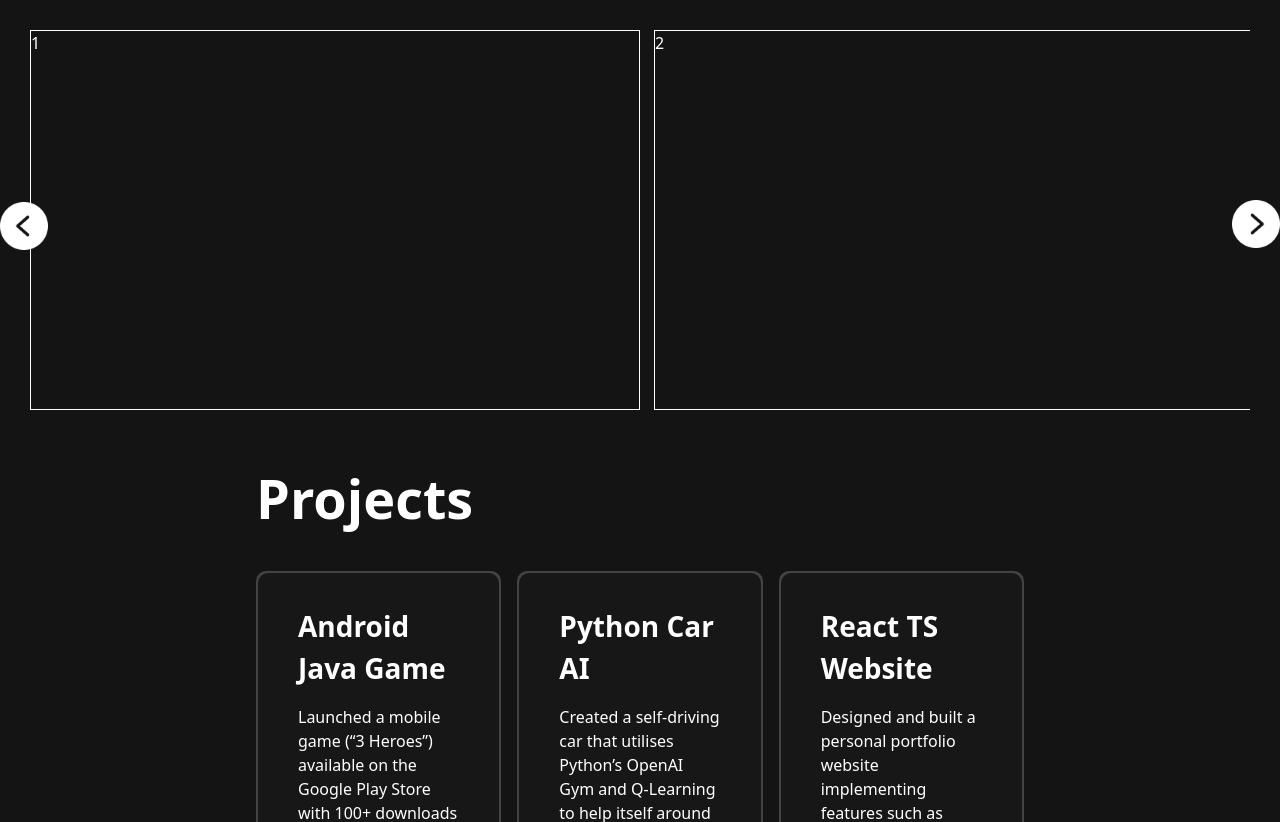
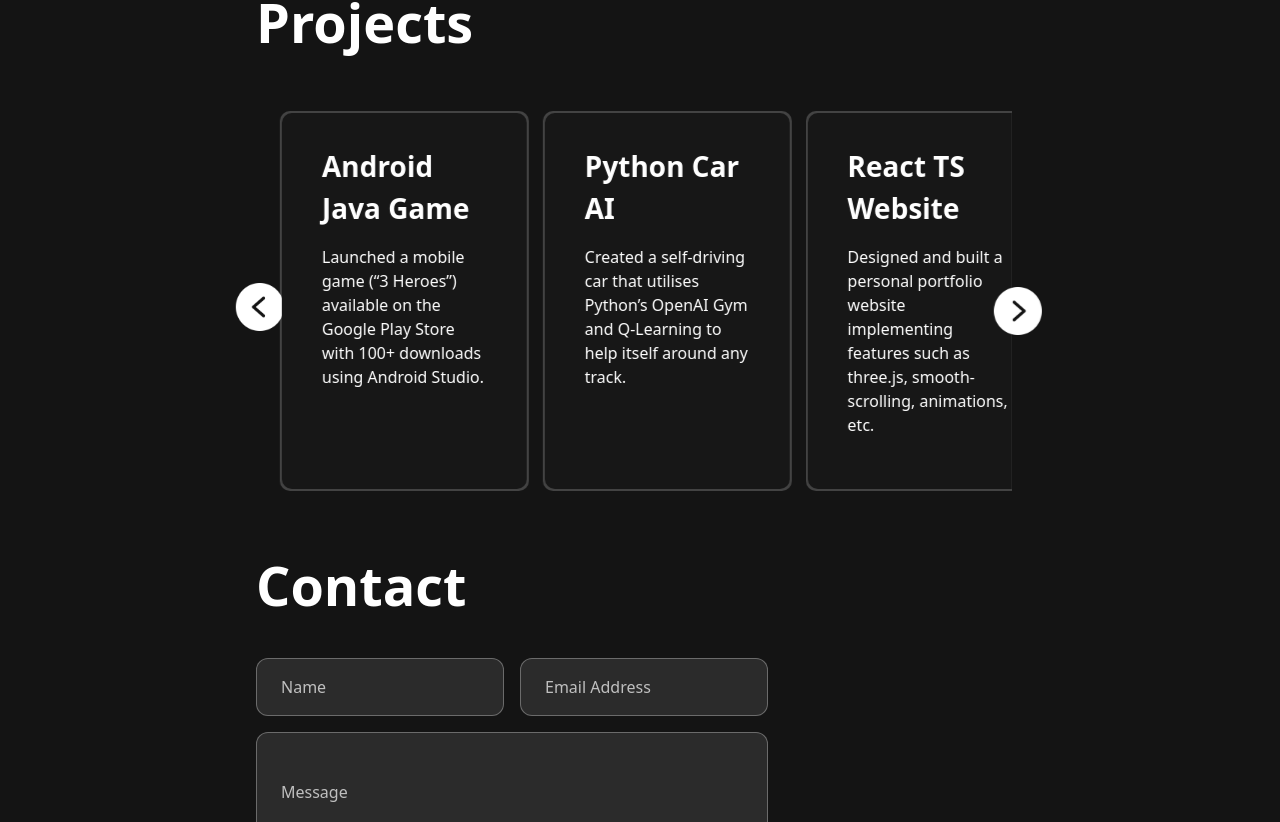
Before and after one commit to NewtonYuan/portfolio, a React (Create React App) app: page / in a window 1280 px wide. Shown: the part 2718-3540 px from the top of the page. Built offline with nearby package versions, Linux system fonts and the light colour scheme.

Commit message:
replaced carousel items with cards

```diff
--- a/src/App.css
+++ b/src/App.css
@@ -44,11 +44,15 @@
   background-color: rgba(255, 255, 255, 0.2);
   border-radius: 10px;
   cursor: pointer;
-  width: calc(100% / 3);
   height: 380px;
   position: relative;
   transition: transform 1500ms;
   transform-style: preserve-3d;
+  width: calc(100% / 3);
+  display: inline-block;
+  height: 380px;
+  margin-left: 14px;
+  white-space: normal;
 }
 
 .card.flipped {
@@ -314,6 +318,8 @@
 
 .slider-container {
   margin: auto;
+  translate: -2.5%;
+  width: 105%;
 }
 
 .slider {
@@ -321,14 +327,7 @@
   white-space: nowrap;
   width: calc(100% - 60px);
   margin-left: 30px;
-}
-
-.slider-item {
-  border: white 1px solid;
-  width: calc(100% / 3);
-  display: inline-block;
-  height: 380px;
-  margin-left: 14px;
+  perspective: 3200px;
 }
 
 .slider .slider-item:first-child {
--- a/src/App.tsx
+++ b/src/App.tsx
@@ -328,6 +328,8 @@ function App() {
 
         {/* PROJECTS */}
         <div id="projects">
+          <div className="px-[12%] md:px-[16%] xl:px-[20%]">
+            <span className="text-[54px] font-bold mt-[32rem]">Projects</span>
             <div className="slider-container">
               <img
                 src={carouselArrow}
@@ -335,21 +337,6 @@ function App() {
                 className="rotate-180 brightness-50 invert w-12 relative top-[220px]"
               />
               <div className="slider">
-              <div className="slider-item">1</div>
-              <div className="slider-item">2</div>
-              <div className="slider-item">3</div>
-              <div className="slider-item">4</div>
-              <div className="slider-item">5</div>
-            </div>
-            <img
-              src={carouselArrow}
-              alt="carousel arrow left"
-              className="brightness-50 invert w-12 relative bottom-[210px] ml-auto"
-            />
-          </div>
-          <div className="px-[12%] md:px-[16%] xl:px-[20%]">
-            <span className="text-[54px] font-bold mt-[32rem]">Projects</span>
-            <div className="card-container mt-8 flex flex-row">
                 <div
                   className={`card rounded-[12px] ${
                     cardOneFlipped ? "flipped" : ""
@@ -362,8 +349,9 @@ function App() {
                       Android Java Game
                     </span>
                     <span className="mt-4">
-                    Launched a mobile game (“3 Heroes”) available on the Google
-                    Play Store with 100+ downloads using Android Studio.
+                      Launched a mobile game (“3 Heroes”) available on the
+                      Google Play Store with 100+ downloads using Android
+                      Studio.
                     </span>
                   </div>
                   <div className="card-back">Back of card</div>
@@ -378,8 +366,8 @@ function App() {
                   <div className="card-content py-8 px-10 flex flex-col">
                     <span className="text-[28px] font-bold">Python Car AI</span>
                     <span className="mt-4">
-                    Created a self-driving car that utilises Python’s OpenAI Gym
-                    and Q-Learning to help itself around any track.
+                      Created a self-driving car that utilises Python’s OpenAI
+                      Gym and Q-Learning to help itself around any track.
                     </span>
                   </div>
                   <div className="card-back">Back of card</div>
@@ -396,13 +384,38 @@ function App() {
                       React TS Website
                     </span>
                     <span className="mt-4">
-                    Designed and built a personal portfolio website implementing
-                    features such as three.js, smooth-scrolling, animations,
-                    etc.
+                      Designed and built a personal portfolio website
+                      implementing features such as three.js, smooth-scrolling,
+                      animations, etc.
                     </span>
                   </div>
                   <div className="card-back">Back of card</div>
                 </div>
+                <div
+                  className={`card rounded-[12px] ml-4 ${
+                    cardThreeFlipped ? "flipped" : ""
+                  }`}
+                  onClick={() => setCardThreeFlipped(!cardThreeFlipped)}
+                >
+                  <div className="card-border"></div>
+                  <div className="card-content py-8 px-10 flex flex-col">
+                    <span className="text-[28px] font-bold">
+                      React TS Website
+                    </span>
+                    <span className="mt-4">
+                      Designed and built a personal portfolio website
+                      implementing features such as three.js, smooth-scrolling,
+                      animations, etc.
+                    </span>
+                  </div>
+                  <div className="card-back">Back of card</div>
+                </div>
+              </div>
+              <img
+                src={carouselArrow}
+                alt="carousel arrow left"
+                className="brightness-50 invert w-12 relative bottom-[210px] ml-auto"
+              />
             </div>
           </div>
         </div>
```
Lines whose indentation alone changed are shown as unchanged.
